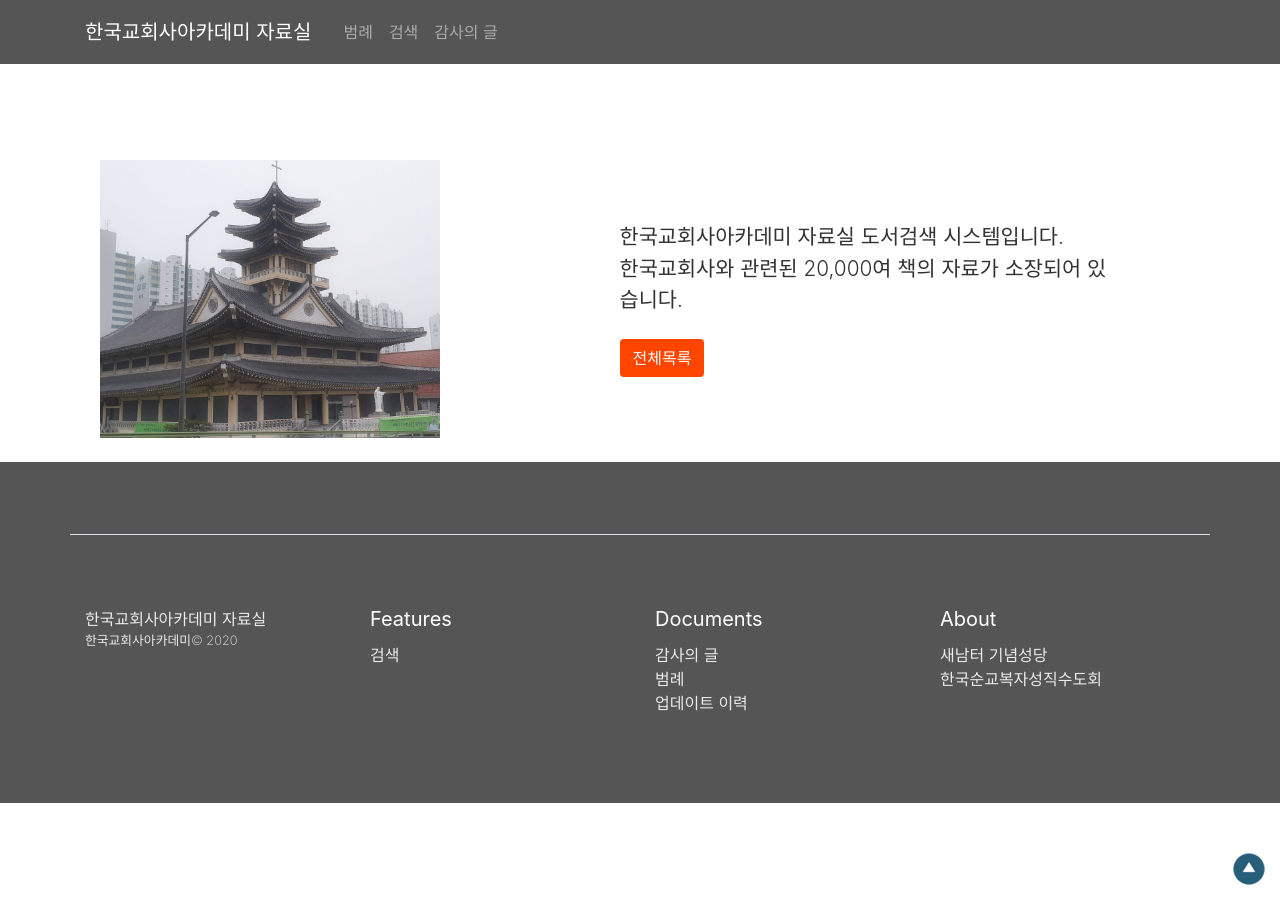
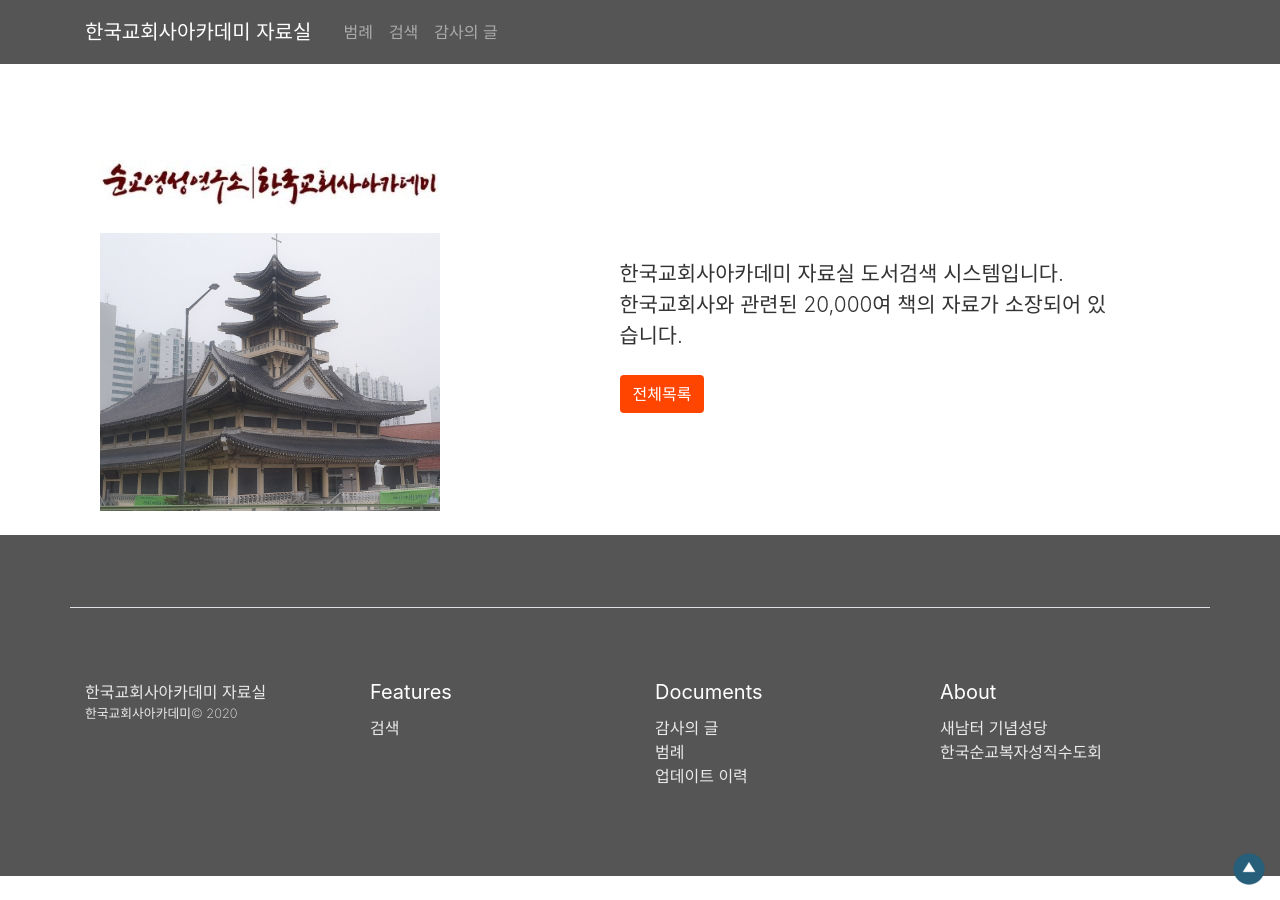
Before and after one commit to brotherhood-acch/booklist, a Jekyll site: the page built from index.html, in a window 1280 px wide. Built offline with Jekyll 4.4.1, drawn with Linux system fonts in a browser that asks for light colours.

Commit message:
로고 추가

```diff
--- a/index.html
+++ b/index.html
@@ -6,7 +6,7 @@ title: "소개"
 <div class="pt-5" style="" >
 	<div class="container">
 		<div class="row">
-			<div class="col-md-4 mr-auto order-2 order-md-1"> <img class="img-fluid d-block" src="assets/images/church.jpg"> </div>
+			<div class="col-md-4 mr-auto order-2 order-md-1"><img class="img-fluid d-block" src="assets/images/logo.jpg"><br> <img class="img-fluid d-block" src="assets/images/church.jpg"> </div>
 			<div class="px-md-5 p-3 d-flex flex-column align-items-start justify-content-center col-md-7 order-1 order-md-2">
 				<p class="mb-3 lead">한국교회사아카데미 자료실 도서검색 시스템입니다.<br>한국교회사와 관련된 20,000여 책의 자료가 소장되어 있습니다.
 </p><a class="btn text-white" style="background:#ff4500" href="{{site.baseurl}}/search">전체목록</a>
```
Also changed, not shown: assets/images/logo.jpg (added).
